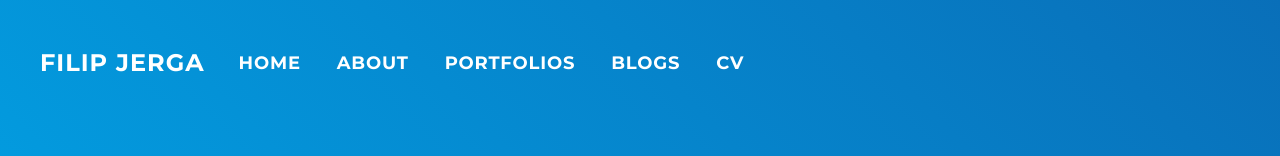
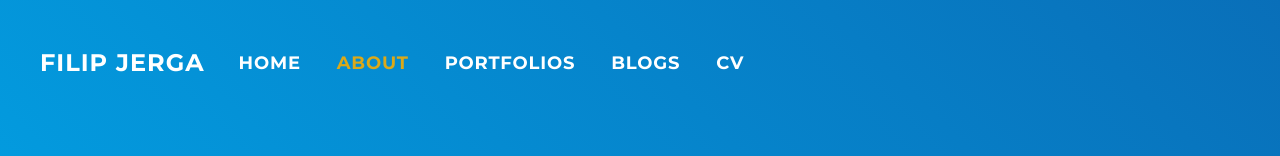
Before and after one commit to cardfaux/NextJSPortfolioServerless, a Next.js app: page /about in a window 1280 px wide. Shown: the top 156 px of the page. Built offline with nearby package versions, Linux system fonts and the light colour scheme.

Commit message:
added a ActiveLink component for styling when the link is active

```diff
--- /dev/null
+++ b/components/shared/ActiveLink.jsx
@@ -0,0 +1,32 @@
+import { useRouter } from 'next/router';
+import PropTypes from 'prop-types';
+import Link from 'next/link';
+import React, { Children } from 'react';
+
+const ActiveLink = ({ children, activeClassName, ...props }) => {
+  const { asPath } = useRouter();
+  const child = Children.only(children);
+  const childClassName = child.props.className || '';
+
+  // pages/index.js will be matched via props.href
+  // pages/about.js will be matched via props.href
+  // pages/[slug].js will be matched via props.as
+  const className =
+    asPath === props.href || asPath === props.as
+      ? `${childClassName} ${activeClassName}`.trim()
+      : childClassName;
+
+  return (
+    <Link {...props}>
+      {React.cloneElement(child, {
+        className: className || null,
+      })}
+    </Link>
+  );
+};
+
+ActiveLink.propTypes = {
+  activeClassName: PropTypes.string.isRequired,
+};
+
+export default ActiveLink;
--- a/components/shared/Header.jsx
+++ b/components/shared/Header.jsx
@@ -1,27 +1,22 @@
 import React, { useState } from 'react';
-import Link from 'next/link';
-import {
-  Collapse,
-  Navbar,
-  NavbarToggler,
-  NavbarBrand,
-  Nav,
-  NavItem,
-} from 'reactstrap';
+// import Link from 'next/link';
+import { Collapse, Navbar, NavbarToggler, Nav, NavItem } from 'reactstrap';
+
+import ActiveLink from './ActiveLink';
 
 const BsNavLink = (props) => {
   const { href, title } = props;
   return (
-    <Link href={href}>
+    <ActiveLink activeClassName='active' href={href}>
       <a className='nav-link port-navbar-link'>{title}</a>
-    </Link>
+    </ActiveLink>
   );
 };
 
 const BsNavBrand = () => (
-  <Link href='/'>
+  <ActiveLink activeClassName='active' href='/'>
     <a className='navbar-brand port-navbar-brand'>Filip Jerga</a>
-  </Link>
+  </ActiveLink>
 );
 
 const Header = () => {
```
